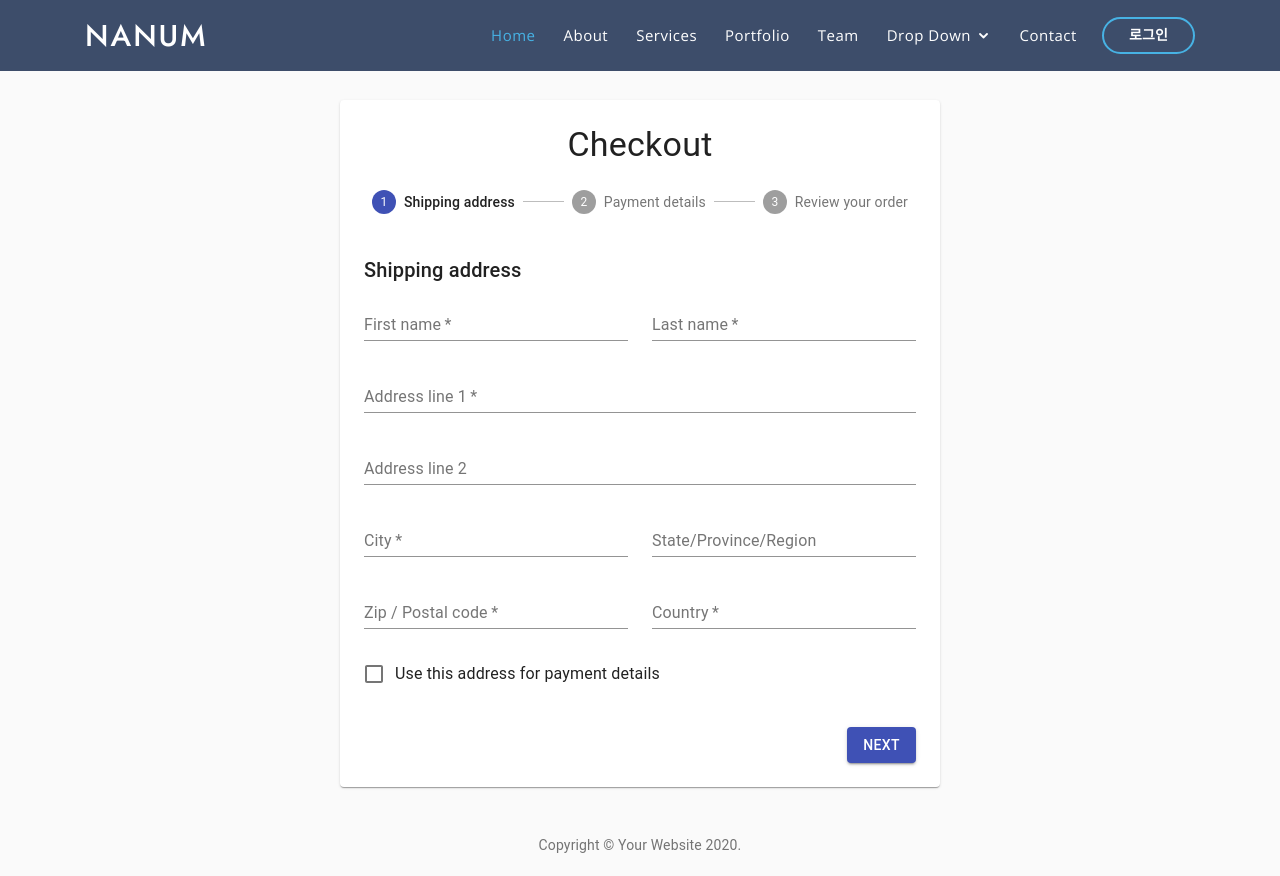
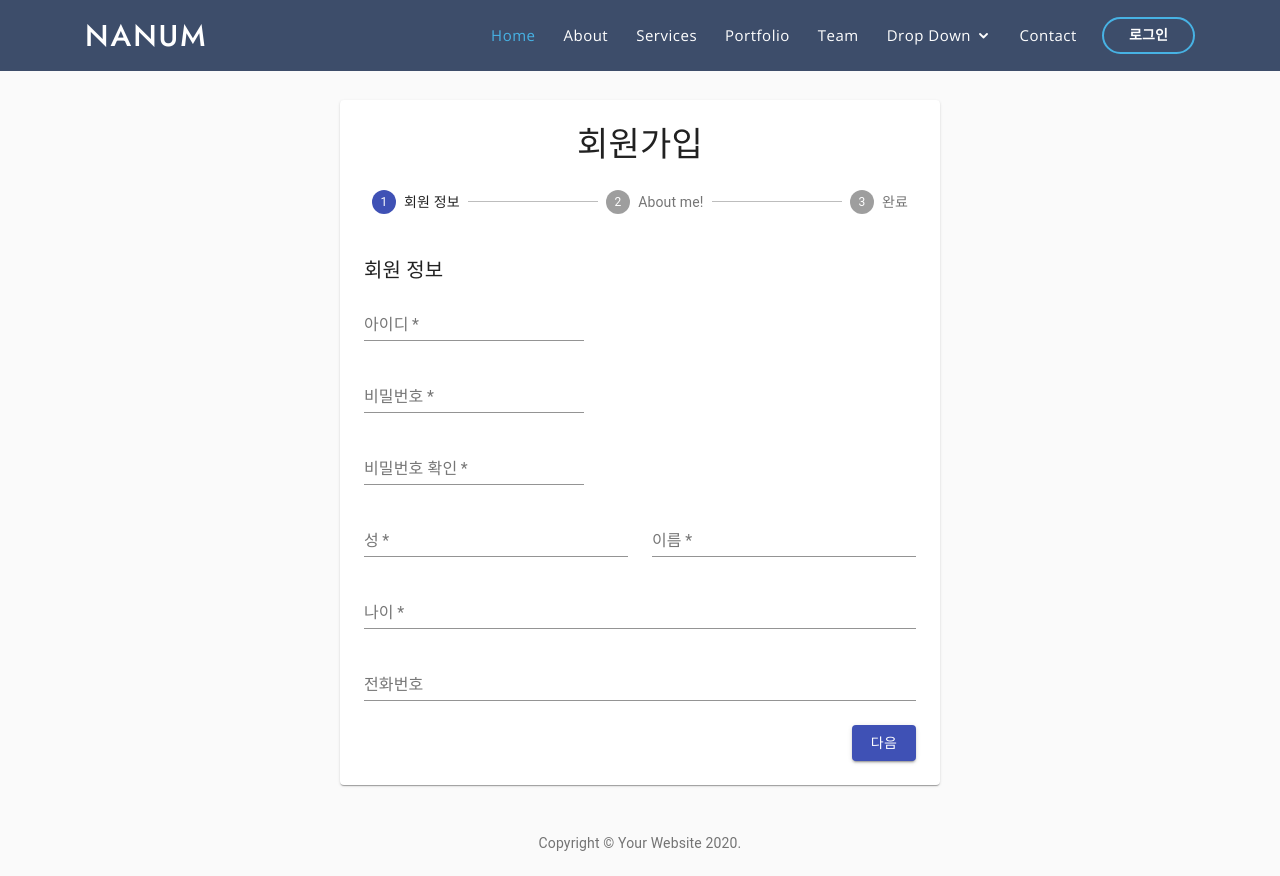
Before and after one commit to dongryul123/Nanum, a React (Create React App) app in the folder PTJ/front_1/: page /add-user in a window 1280 px wide. Built offline with nearby package versions, Linux system fonts and the light colour scheme.

Commit message:
working about Keeping Signup Form

```diff
--- a/PTJ/front_1/src/component/user/Add/AddressForm.jsx
+++ b/PTJ/front_1/src/component/user/Add/AddressForm.jsx
@@ -1,4 +1,5 @@
-import React from 'react';
+import React, {Component} from 'react';
+import ApiService from '../../../ApiService'
 import Grid from '@material-ui/core/Grid';
 import Typography from '@material-ui/core/Typography';
 import TextField from '@material-ui/core/TextField';
@@ -6,18 +7,51 @@ import FormControlLabel from '@material-ui/core/FormControlLabel';
 import Checkbox from '@material-ui/core/Checkbox';
 
 export default function AddressForm() {
+
+
         return (
             <React.Fragment>
             <Typography variant="h6" gutterBottom>
-        Shipping address
+                회원 정보
             </Typography>
             <Grid container spacing={3}>
+                <Grid item xs={12}>
+                <TextField
+                    required
+                    id="id"
+                    name="id"
+                    label="아이디"
+
+                    autoComplete="id"
+                />
+                </Grid>
+                <Grid item xs={12}>
+                    <TextField
+                    required
+                    id="password"
+                    name="password"
+                    label="비밀번호"
+
+                    type="password"
+                    autoComplete="current-password"
+                    />
+                </Grid>
+                <Grid item xs={12}>
+                    <TextField
+                    required
+                    id="passwordCheck"
+                    name="passwordCheck"
+                    label="비밀번호 확인"
+                    type="password"
+                    autoComplete="current-password"
+                    />
+                </Grid>
                 <Grid item xs={12} sm={6}>
                 <TextField
                     required
                     id="firstName"
                     name="firstName"
-            label="First name"
+                    label="성"
                     fullWidth
                     autoComplete="given-name"
                 />
@@ -27,7 +61,7 @@ export default function AddressForm() {
                     required
                     id="lastName"
                     name="lastName"
-            label="Last name"
+                    label="이름"
                     fullWidth
                     autoComplete="family-name"
                 />
@@ -35,59 +69,20 @@ export default function AddressForm() {
                 <Grid item xs={12}>
                 <TextField
                     required
-            id="address1"
-            name="address1"
-            label="Address line 1"
+                    id="age"
+                    name="age"
+                    label="나이"
                     fullWidth
                     autoComplete="shipping address-line1"
                 />
                 </Grid>
                 <Grid item xs={12}>
                 <TextField
-            id="address2"
-            name="address2"
-            label="Address line 2"
+                    id="tel"
+                    name="tel"
+                    label="전화번호"
                     fullWidth
                     autoComplete="shipping address-line2"
-          />
-        </Grid>
-        <Grid item xs={12} sm={6}>
-          <TextField
-            required
-            id="city"
-            name="city"
-            label="City"
-            fullWidth
-            autoComplete="shipping address-level2"
-          />
-        </Grid>
-        <Grid item xs={12} sm={6}>
-          <TextField id="state" name="state" label="State/Province/Region" fullWidth />
-        </Grid>
-        <Grid item xs={12} sm={6}>
-          <TextField
-            required
-            id="zip"
-            name="zip"
-            label="Zip / Postal code"
-            fullWidth
-            autoComplete="shipping postal-code"
-          />
-        </Grid>
-        <Grid item xs={12} sm={6}>
-          <TextField
-            required
-            id="country"
-            name="country"
-            label="Country"
-            fullWidth
-            autoComplete="shipping country"
-          />
-        </Grid>
-        <Grid item xs={12}>
-          <FormControlLabel
-            control={<Checkbox color="secondary" name="saveAddress" value="yes" />}
-            label="Use this address for payment details"
                 />
                 </Grid>
             </Grid>
--- a/PTJ/front_1/src/component/user/Add/Checkout.jsx
+++ b/PTJ/front_1/src/component/user/Add/Checkout.jsx
@@ -64,7 +64,7 @@ const useStyles = makeStyles((theme) => ({
   },
 }));
 
-const steps = ['Shipping address', 'Payment details', 'Review your order'];
+const steps = ['회원 정보', 'About me!', '완료'];
 
 function getStepContent(step) {
   switch (step) {
@@ -72,8 +72,6 @@ function getStepContent(step) {
       return <AddressForm />;
     case 1:
       return <PaymentForm />;
-    case 2:
-      return <Review />;
     default:
       throw new Error('Unknown step');
   }
@@ -99,7 +97,7 @@ export default function Checkout() {
       <main className={classes.layout} style={form}>
         <Paper className={classes.paper}>
           <Typography component="h1" variant="h4" align="center">
-            Checkout
+            회원가입
           </Typography>
           <Stepper activeStep={activeStep} className={classes.stepper}>
             {steps.map((label) => (
@@ -109,7 +107,7 @@ export default function Checkout() {
             ))}
           </Stepper>
           <React.Fragment>
-            {activeStep === steps.length ? (
+            {activeStep === steps.length-1 ? (
               <React.Fragment>
                 <Typography variant="h5" gutterBottom>
                   Thank you for your order.
@@ -122,10 +120,11 @@ export default function Checkout() {
             ) : (
               <React.Fragment>
                 {getStepContent(activeStep)}
+
                 <div className={classes.buttons}>
                   {activeStep !== 0 && (
                     <Button onClick={handleBack} className={classes.button}>
-                      Back
+                      뒤로
                     </Button>
                   )}
                   <Button
@@ -134,7 +133,7 @@ export default function Checkout() {
                     onClick={handleNext}
                     className={classes.button}
                   >
-                    {activeStep === steps.length - 1 ? 'Place order' : 'Next'}
+                    {activeStep === steps.length - 2 ? '가입하기' : '다음'}
                   </Button>
                 </div>
               </React.Fragment>
```
Also changed, not shown: 2 other files (tests, documents, lock files or other folders). Lines whose indentation alone changed are shown as unchanged.
